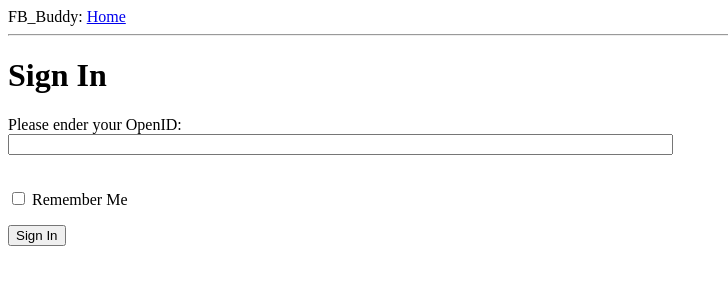
After one commit to Captain09-cdm/FB_Buddy, a Flask app: page /login in a window 1280 px wide. The commit adds this page. Shown: the top 300 px of the page, without its empty margins (0-728 px from the left). Run offline with Flask 2, Linux system fonts and the light colour scheme.

```diff
--- a/app/__init__.py
+++ b/app/__init__.py
@@ -1,4 +1,6 @@
 from flask import Flask
 
 app = Flask(__name__)
+app.config.from_object('config')
+
 from app import views
--- /dev/null
+++ b/app/forms.py
@@ -0,0 +1,7 @@
+from flask_wtf import Form
+from wtforms import StringField, BooleanField
+from wtforms.validators import DataRequired
+
+class LoginForm(Form):
+	openid = StringField('openid', validators=[DataRequired()])
+	remember_me = BooleanField('remember_me', default=False)
--- a/app/templates/base.html
+++ b/app/templates/base.html
@@ -10,6 +10,15 @@
 	<body>
 		<div>FB_Buddy: <a href="/index">Home</a></div>
 		<hr>
+		{% with messages = get_flashed_messages() %}
+			{% if messages %}
+				<ul>
+				{% for message in messages %}
+					<li>{{ message }}</li>
+				{% endfor %}
+				</ul>
+			{% endif %}
+		{% endwith %}
 		{% block content %}{% endblock %}
 	</body>
 </html>
--- /dev/null
+++ b/app/templates/login.html
@@ -0,0 +1,18 @@
+<!-- extend from base layout -->
+{% extends "base.html" %}
+
+{% block content %}
+	<h1>Sign In</h1>
+	<form action="" method="post" name="login">
+		{{ form.hidden_tag() }}
+		<p>
+			Please ender your OpenID:<br>
+			{{ form.openid(size=80) }}<br>
+			{% for error in form.openid.errors %}
+				<span style="color: red;">[{{ error }}]</span>
+			{% endfor %}<br>
+		</p>
+		<p>{{ form.remember_me }} Remember Me</p>
+		<p><input type="submit" value="Sign In"></p>
+	</form>
+{% endblock %}
--- a/app/views.py
+++ b/app/views.py
@@ -1,5 +1,6 @@
-from flask import render_template
+from flask import render_template, flash, redirect
 from app import app
+from .forms import LoginForm
 
 @app.route('/')
 @app.route('/index')
@@ -16,3 +17,11 @@ def index():
         }
     ]
     return render_template('index.html', title='Home', user=user, posts=posts)
+
+@app.route('/login', methods=['GET', 'POST'])
+def login():
+    form = LoginForm()
+    if form.validate_on_submit():
+        flash('Login requested for OpenID="%s", remember_me=%s' % (form.openid.data, str(form.remember_me.data)))
+        return redirect('/index')
+    return render_template('login.html', title='Sign In', form=form)
--- /dev/null
+++ b/config.py
@@ -0,0 +1,2 @@
+WTF_CSRF_ENABLED = True
+SECRET_KEY = 'you-will-never-guess'
```
